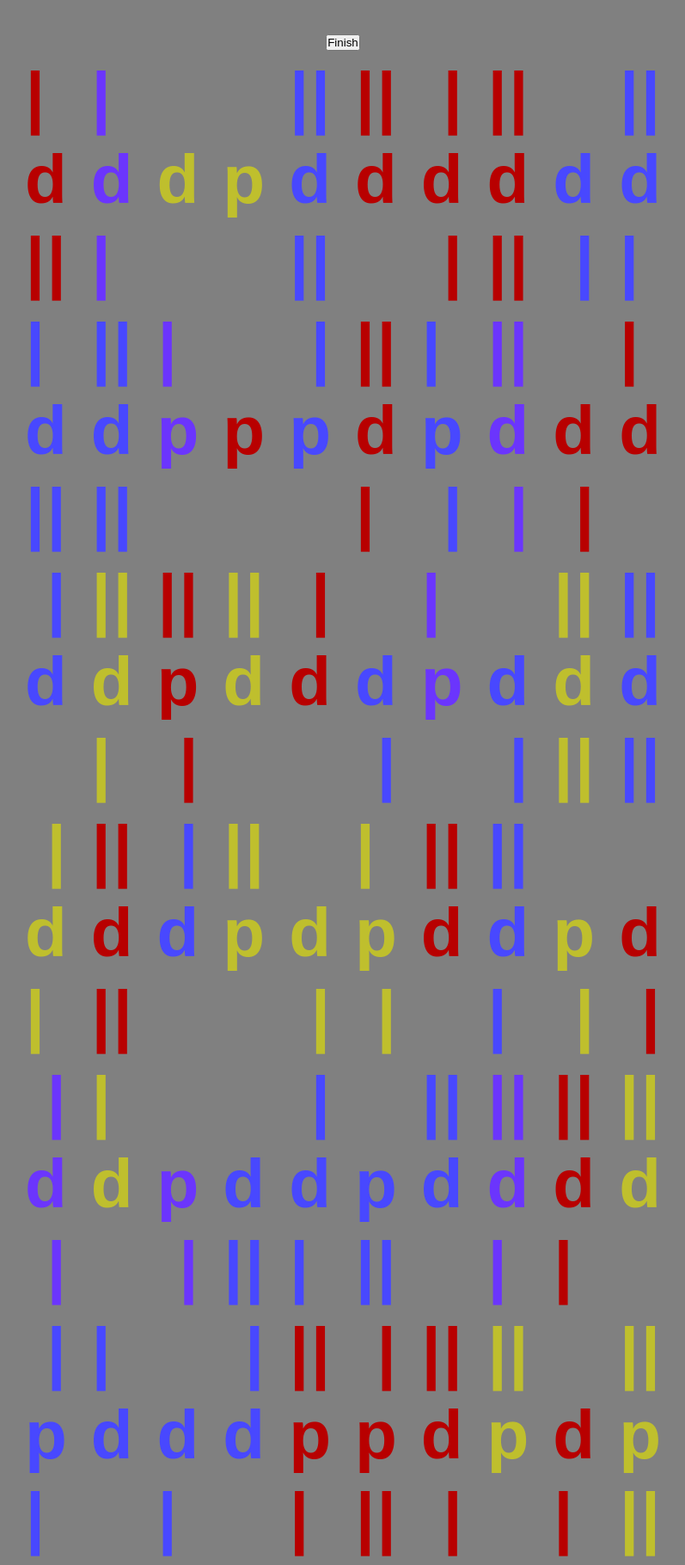
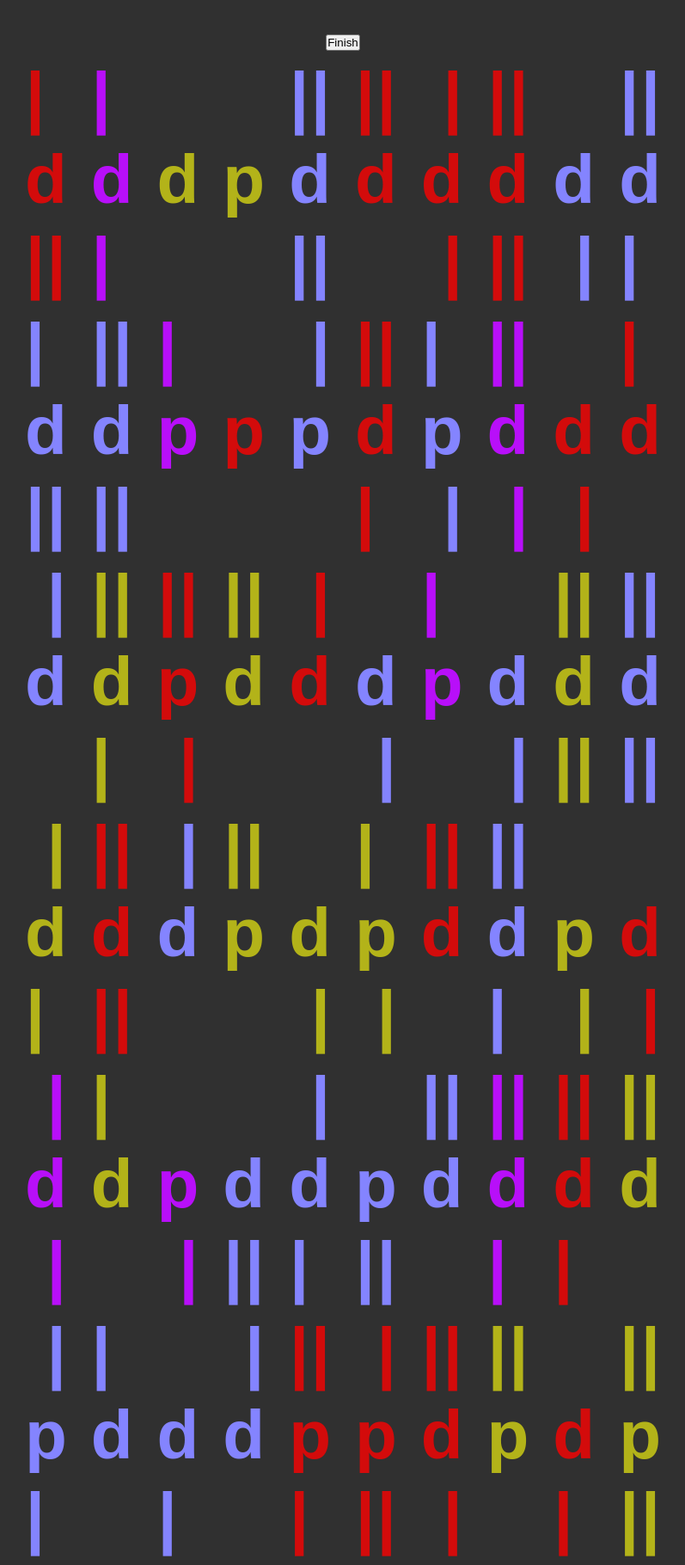
Before and after one commit to katsushi-torii/chiba_u_d2test, a PHP site: page /Components/view/d2.php in a window 1280 px wide. Shown: the part 24-1844 px from the top of the page at 86% size, without its empty margins (241-1038 px from the left). Run offline with PHP 8.4, Linux system fonts and the light colour scheme; a stand-in replaces the project's code that opens the database connection; style sheets or scripts are compiled from the project's sources.

Commit message:
d2 test work

```diff
--- a/Components/js/d2.js
+++ b/Components/js/d2.js
@@ -1,30 +1,37 @@
-for(let i = 0; i < 10; i++){
+//列の数調整
+for(let i = 0; i < 30; i++){
     let row = $(`.row${i}`);
     for(let j = 0; j < 10; j++){
         let button = row.children('button').eq(j);
+        let aside = button.children(0).eq(0);
         //縦棒ランダム
+        let barCount = 4;
         for(let k = 0; k < 4; k++){
             let barRandom = Math.floor(Math.random() * 100);
             let bar = button.find('section > h3').eq(k);
             if(barRandom < 50){
                 bar.css('color', 'transparent');
+                barCount -= 1;
             }
+        }
+        if(barCount == 2){
+            aside.addClass('two');
         }
         //アルファベットランダム
         let alphabetRandom = Math.floor(Math.random() * 100);
         let alphabet = button.children(0).children(0).eq(1);
         if(alphabetRandom < 30){
             alphabet.html('p');
+            aside.removeClass('alphabetD');
         }
         //色ランダム
         let colorRandom = Math.floor(Math.random() * 100);
-        let symbol = button.children(0).children(0);
         if(colorRandom < 50 && colorRandom >= 25){
-            symbol.addClass('blue');
+            aside.addClass('blue');
         }else if(colorRandom < 75 && colorRandom >= 50){
-            symbol.addClass('yellow');
+            aside.addClass('yellow');
         }else if(colorRandom < 100 && colorRandom >= 75){
-            symbol.addClass('violet');
+            aside.addClass('violet');
         }
     }
 }
@@ -33,8 +40,14 @@ for(let i = 0; i < 10; i++){
 $('.check').click((e)=>{
     let d2button = e.target.closest('button');
     d2button.classList.toggle('slash');
-    console.log(d2button);
+    let aside = d2button.childNote();
+    console.log(aside);
 })
-$('.finish').click((e)=>{
+
+function finish(){
     console.log("test");
-})
+    // $('#ids').val(idsArray);
+    // $('#results').val(selectedColorsArray);
+    // $('#numbers').val(selectedNumbersArray);
+    // $('form').submit();
+}
--- a/class/html/D2Test.class.php
+++ b/class/html/D2Test.class.php
@@ -23,10 +23,16 @@
         static function d2List(){
             $d2List = '
             <main class="d2">
-                <button class="finish">
+                <button class="finish" onclick="finish()">
                     Finish
-                </button>';
-            for($i = 0; $i < 10; $i++){
+                </button>
+                <form action="comparisionResult.php" method="POST" hidden>
+                        <input type="hidden" name="colors" id="colors">
+                        <input type="hidden" name="results" id="results">
+                        <input type="hidden" name="numbers" id="numbers">
+                </form>';
+            //列の数調整
+            for($i = 0; $i < 30; $i++){
                 $d2List .= self::d2Row($i);
             }
             $d2List .= '</main>';
@@ -45,7 +51,7 @@
         static function d2Button($j){
             $d2Button = '
             <button class="check">
-                <aside>
+                <aside class="alphabetD">
                     <section>
                         <h3>|</h3> <h3>|</h3>
                     </section>
--- a/scss/_common.scss
+++ b/scss/_common.scss
@@ -1,5 +1,7 @@
 //色
-$grey: rgb(128,128,128);
+// $grey: rgb(128,128,128);
+$grey: rgb(48,48,48);
+// $grey: white;
 
 //コントラスト比2:1で統一
 // $red: rgb(184, 0, 0);
@@ -29,6 +31,13 @@ $red: rgb(211, 11, 11);
 $blue: rgb(132, 132, 255);
 $yellow: rgb(179, 179, 25);
 $violet: rgb(184, 15, 249);
+// $violet: rgb(128, 128, 128);
+
+//輝度７で統一
+// $red: rgb(225, 31, 31);
+// $blue: rgb(107, 107, 255);
+// $yellow: rgb(123, 123, 47);
+// $violet: rgb(138, 108, 184);
 
 //輝度差2.2で統一
 // $red: rgb(211, 11, 11);
@@ -57,9 +66,9 @@ li {
 //輝度測る用
 .sample {
     height: 100vh;
-    // background-color: $grey;
-    background-color: rgb(255, 0, 0);
-    // background-color: rgb(179, 22, 22);
-    // background-color: rgb(169, 169, 255);
-    // background-color: rgb(204, 156, 248);
+    // background-color: rgb(47, 47, 47);
+    // background-color: rgb(230, 6, 6);
+    // background-color: rgb(112, 112, 206);
+    // background-color: rgb(123, 123, 47);
+    // background-color: rgb(138, 108, 184);
 }
--- a/scss/pages/_d2.scss
+++ b/scss/pages/_d2.scss
@@ -4,7 +4,7 @@
     align-items: center;
     padding-top: 5vh;
     row-gap: 1vh;
-    background-color: rgb(128, 128, 128);
+    background-color: $grey;
 
     > section {
         display: flex;
@@ -13,7 +13,7 @@
     }
 
     .check {
-        background-color: grey;
+        background-color: $grey;
         border: none;
         display: flex;
         align-items: center;
@@ -31,19 +31,19 @@
         width: 5vh;
 
         //文字色
-        color: rgb(184, 0, 0);
+        color: $red;
     }
 
     .blue {
-        color: rgb(72, 72, 255);
+        color: $blue;
     }
 
     .yellow {
-        color: rgb(191, 191, 45);
+        color: $yellow;
     }
 
     .violet {
-        color: rgb(107, 53, 253);
+        color: $violet;
     }
 
     span {
```
